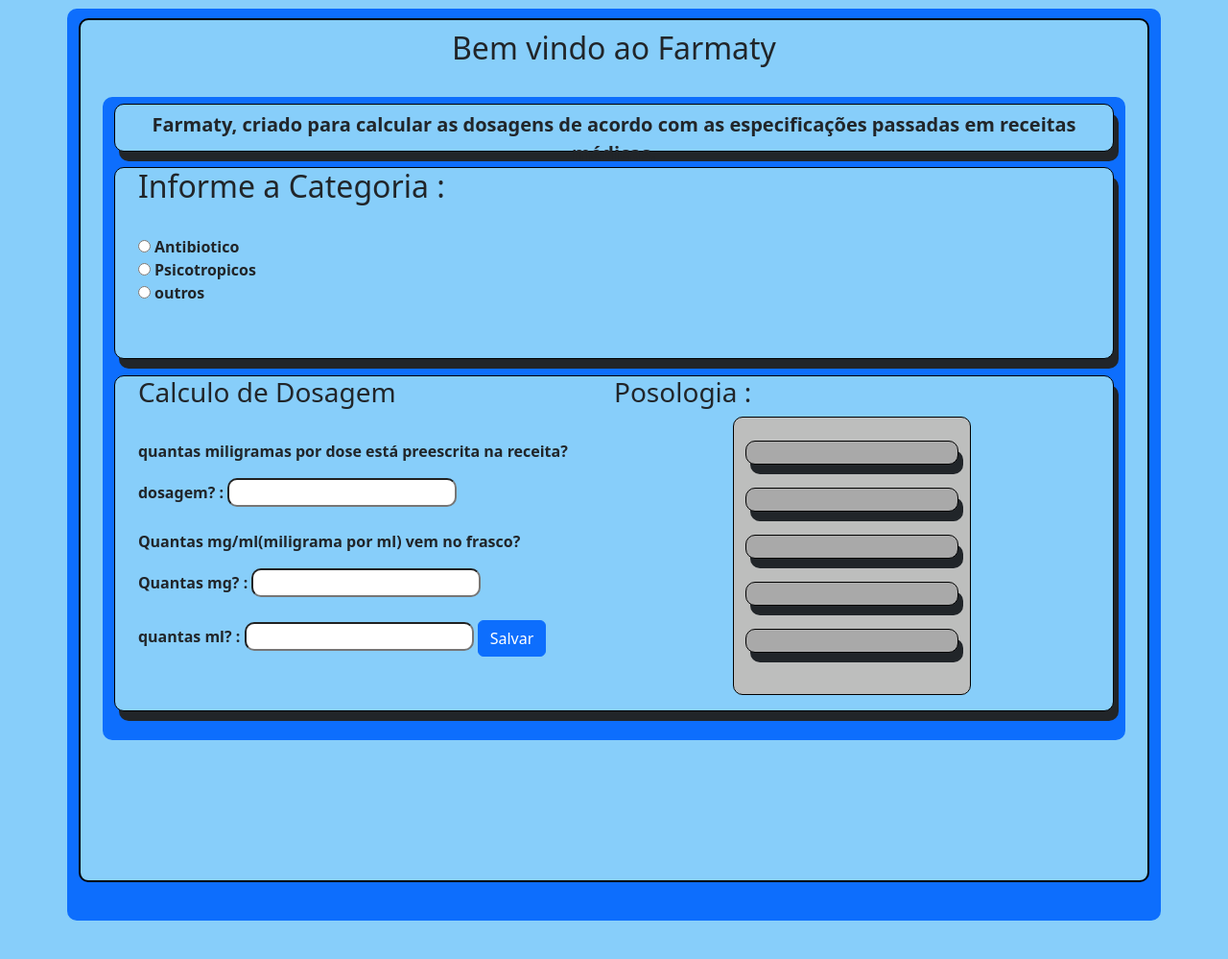
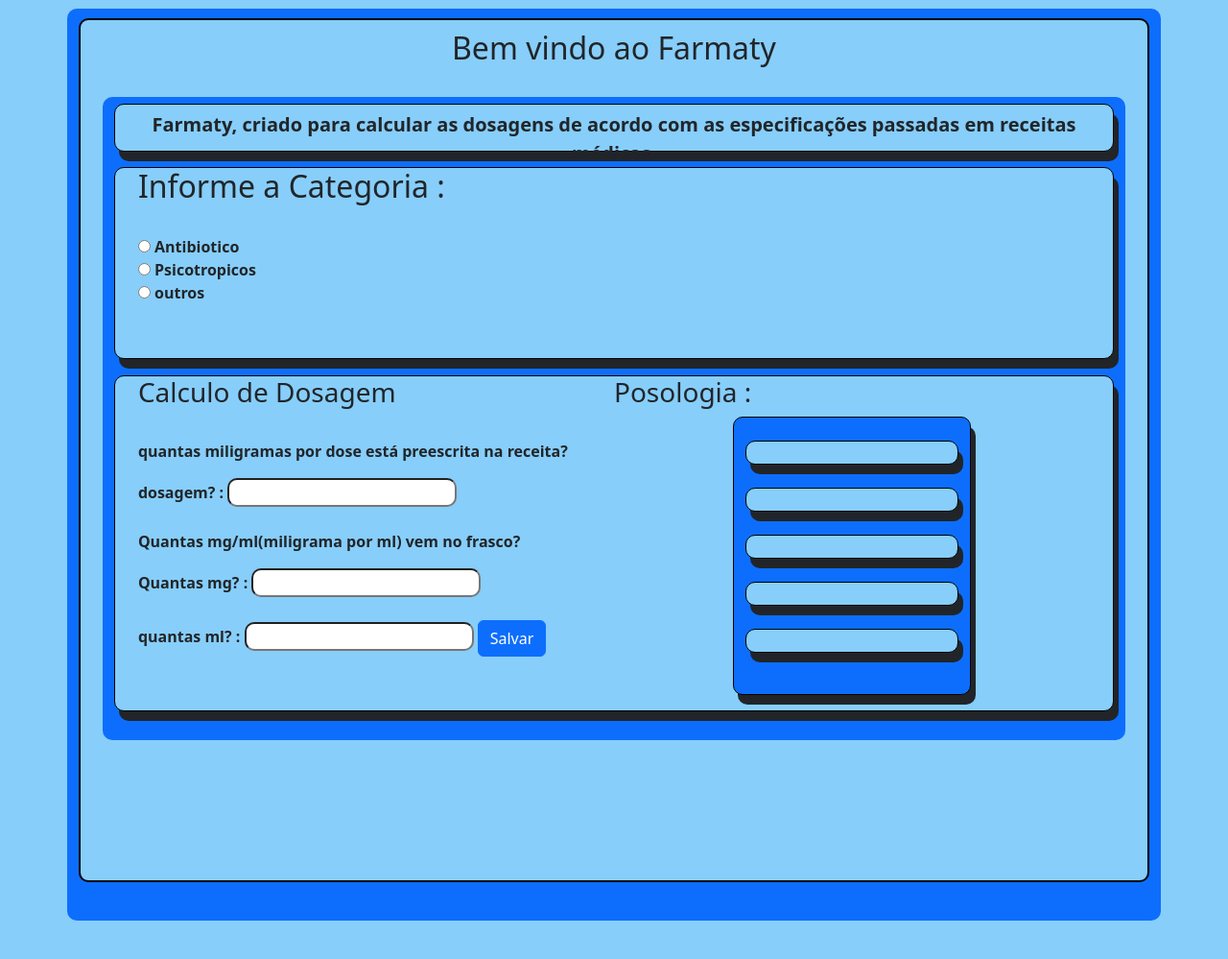
Before and after one commit to Anaellen123/Farmaty, a Flask app: page / in a window 1280 px wide. Shown: the part 221-1220 px from the top of the page at 96% size. Run offline with Flask 3, Linux system fonts and the light colour scheme; some libraries are stand-ins or nearby versions.

Commit message:
FIFTEENTH COMMIT

```diff
--- a/static/style2.css
+++ b/static/style2.css
@@ -123,9 +123,9 @@
 #menssagem{
     height: 290px;
     width: 50%;
-    background-color: #bdbebd;
     border: 1px solid #000;
     border-radius: 10px;
+    box-shadow: 5px 10px
 
 }
 .linha{
@@ -133,7 +133,7 @@
     border-radius: 10px;
     width: 100%;
     height: 25px;
-    background-color: #a9a9a9;
+    background-color: #87CEFA;
     box-shadow: 5px 10px;
 
 
--- a/templates/index.html
+++ b/templates/index.html
@@ -63,7 +63,7 @@
                         <section id="posologia">
                             <h3>Posologia :</h3>
 
-                            <div class="container" id="menssagem"><br>
+                            <div class="container bg-primary" id="menssagem"><br>
                                 <div class="linha "></div><br>
                                 <div class="linha "></div><br>
                                 <div class="linha "></div><br>
```
Also changed, not shown: bd_medicamentos/medicamentos.db (added).
